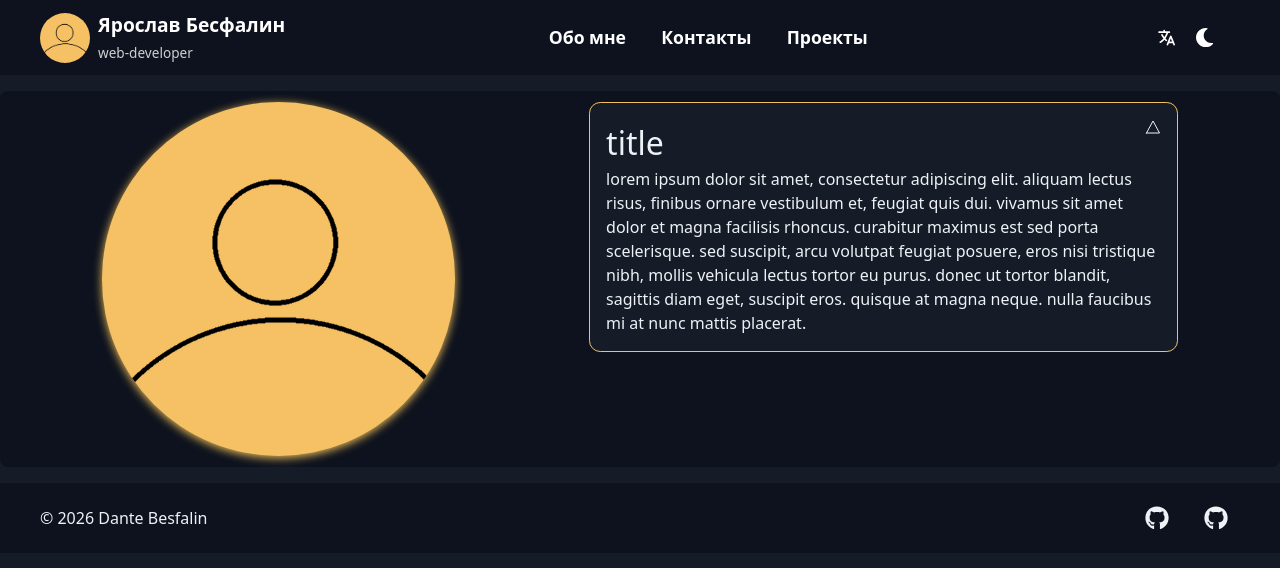
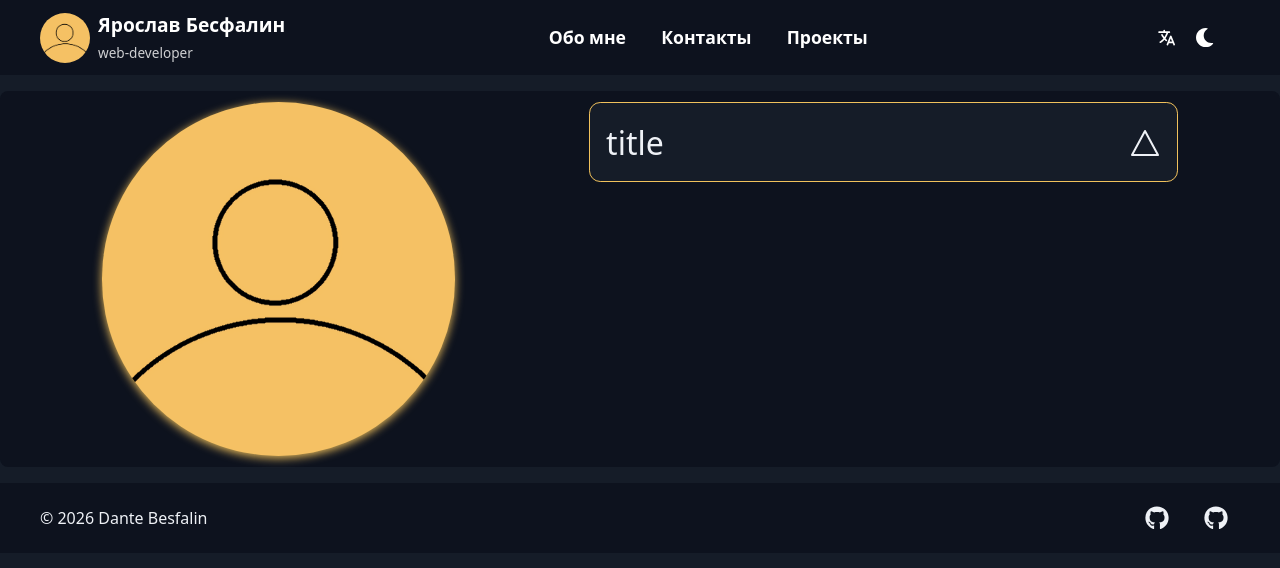
Before and after one commit to DanteBes/besfalin.ru_mockups, a React (Vite) app: page /about in a window 1280 px wide. Shown: the top 568 px of the page. Built offline with nearby package versions, Linux system fonts and the light colour scheme.

Commit message:
поправили textBlock - высоту в уменьшенном виде, анимировани кнопку скрытия и открытия, адаптировали header и About, добав или кнопку burger.

```diff
--- a/package.json
+++ b/package.json
@@ -13,6 +13,7 @@
     "preview": "vite preview"
   },
   "dependencies": {
+    "clsx": "^2.1.1",
     "react": "^19.2.6",
     "react-dom": "^19.2.6",
     "react-icons": "^5.6.0",
--- a/src/components/About/About.jsx
+++ b/src/components/About/About.jsx
@@ -2,6 +2,7 @@ import styles from './About.module.css'
 import ava from '../../assets/ava.png'
 import { IoTriangleOutline } from 'react-icons/io5'
 import { useState } from 'react'
+import { clsx } from 'clsx'
 
 function About() {
   const [isActive, setIsActive] = useState(true)
@@ -17,10 +18,14 @@ function About() {
           <img className={styles.aboutAva} src={ava} alt="А где картинка?" />
         </div>
         <div className={styles.textWrapper}>
-          <div className={styles.textBlock}>
+          <div className={clsx(styles.textBlock, { [styles.textBlockLow]: isActive })}>
             <div className={styles.titleWrapper}>
               <h1 className={styles.title}>title</h1>
-              <IoTriangleOutline onClick={handleToggle} />
+              <IoTriangleOutline
+                size="2em"
+                className={clsx(styles.textBlockBtn, { [styles.textBlockBtnOpen]: !isActive })}
+                onClick={handleToggle}
+              />
             </div>
             <p className={styles.paragraph}>
               lorem ipsum dolor sit amet, consectetur adipiscing elit. aliquam lectus risus, finibus
--- a/src/components/About/About.module.css
+++ b/src/components/About/About.module.css
@@ -28,7 +28,7 @@
   gap: 2em;
   align-items: center;
   width: 30%;
-  min-width: 350px;
+  min-width: 250px;
 }
 
 .textWrapper {
@@ -41,6 +41,9 @@
 }
 
 .textBlock {
+  display: flex;
+  flex-direction: column;
+  gap: 1em;
   height: max-content;
   padding: 1em;
   border: 1px solid var(--accent-clr);
@@ -49,7 +52,7 @@
 }
 
 .textBlockLow {
-  height: 4em;
+  height: 5em;
   overflow: hidden;
 }
 
@@ -63,3 +66,13 @@
 
 .paragraph {
 }
+
+.textBlockBtn {
+  margin: auto 0;
+  transition: 0.3s;
+}
+
+.textBlockBtnOpen {
+  color: var(--accent-clr);
+  transform: rotate(180deg);
+}
--- a/src/components/Header/Header.jsx
+++ b/src/components/Header/Header.jsx
@@ -2,6 +2,7 @@ import styles from './Header.module.css'
 import ava from '../../assets/ava.png'
 import { IoLanguage } from 'react-icons/io5'
 import { FaMoon } from 'react-icons/fa'
+import { CiMenuBurger } from 'react-icons/ci'
 
 function Header() {
   return (
@@ -49,6 +50,7 @@ function Header() {
             </li>
           </ul>
         </div>
+        <CiMenuBurger className={styles.headerBurger} />
       </div>
     </header>
   )
--- a/src/components/Header/Header.module.css
+++ b/src/components/Header/Header.module.css
@@ -85,6 +85,12 @@
     filter 0.3s;
 }
 
+.headerBurger {
+  display: none;
+  margin: auto 0;
+  font-size: 1.2rem;
+}
+
 .linkSetting:hover {
   cursor: pointer;
   filter: drop-shadow(0 2px 5px var(--accent-clr));
@@ -97,3 +103,25 @@
 .blockBtns {
   display: flex;
 }
+
+@media (width <= 900px) {
+  .headerTitle,
+  .headerSubTitle {
+    display: none;
+  }
+}
+
+@media (width <= 600px) {
+  .boxlink,
+  .blockBtns {
+    display: none;
+  }
+
+  .headerBurger {
+    display: flex;
+  }
+
+  .header {
+    padding: 1.2em;
+  }
+}
```
Also changed, not shown: 2 other files (tests, documents, lock files or other folders).
